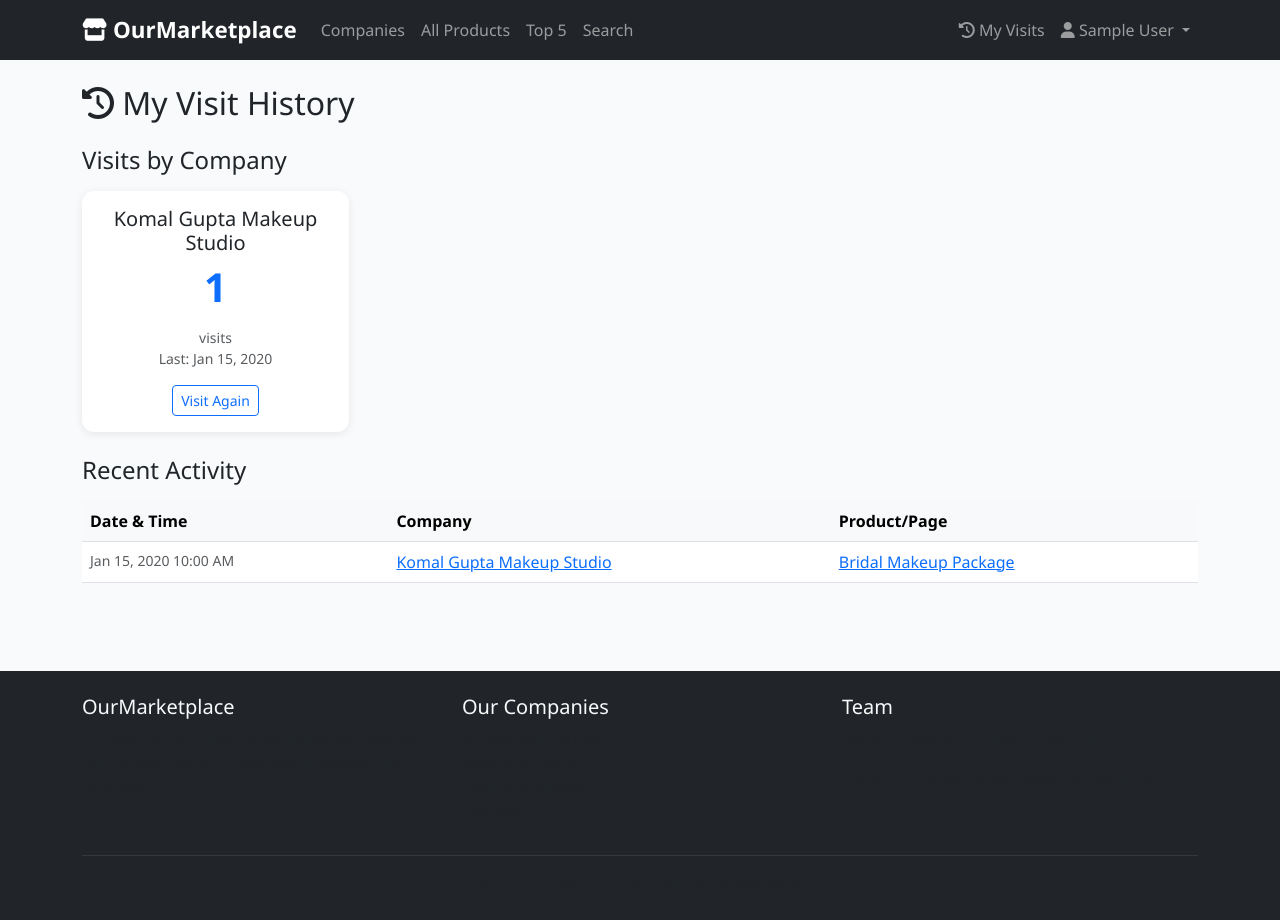
After one commit to mansiguptacs/OurMarketPlace, a PHP site: page /tracking/history.php in a window 1280 px wide. The commit adds this page. Run offline with PHP 8.4, Linux system fonts and the light colour scheme; the visitor is signed in with stand-in values (Sample User, id 1); data comes from the database, SQL or seed files in the repository; tables that the repository leaves empty hold one stand-in row (values such as "Sample post").

Commit message:
Visits Tracking and Review System

```diff
--- a/companies/view.php
+++ b/companies/view.php
@@ -1,6 +1,7 @@
 <?php
 require_once __DIR__ . '/../config/database.php';
 require_once __DIR__ . '/../includes/session.php';
+require_once __DIR__ . '/../includes/tracking.php';
 
 $conn = getDBConnection();
 
@@ -24,6 +25,9 @@ if (!$company) {
 }
 
 $pageTitle = $company['name'] . " - OurMarketplace";
+
+// Track this visit
+trackVisit($company_id);
 
 // Fetch products for this company
 $stmt = $conn->prepare("
--- a/products/view.php
+++ b/products/view.php
@@ -1,6 +1,7 @@
 <?php
 require_once __DIR__ . '/../config/database.php';
 require_once __DIR__ . '/../includes/session.php';
+require_once __DIR__ . '/../includes/tracking.php';
 
 $conn = getDBConnection();
 
@@ -33,6 +34,9 @@ if (!$product) {
 }
 
 $pageTitle = $product['name'] . " - OurMarketplace";
+
+// Track this visit
+trackVisit($product['company_id'], $product_id);
 
 // Fetch reviews for this product
 $stmt = $conn->prepare("
--- /dev/null
+++ b/tracking/history.php
@@ -0,0 +1,115 @@
+<?php
+$pageTitle = "My Visit History - OurMarketplace";
+require_once __DIR__ . '/../config/database.php';
+require_once __DIR__ . '/../includes/session.php';
+
+requireLogin();
+
+$conn = getDBConnection();
+$user_id = getCurrentUserId();
+
+// Get visit summary per company
+$stmt = $conn->prepare("
+    SELECT c.id, c.name, c.category, COUNT(v.id) AS visit_count, MAX(v.visited_at) AS last_visit
+    FROM user_visits v
+    JOIN companies c ON c.id = v.company_id
+    WHERE v.user_id = ?
+    GROUP BY c.id
+    ORDER BY visit_count DESC
+");
+$stmt->bind_param("i", $user_id);
+$stmt->execute();
+$company_visits = $stmt->get_result();
+$stmt->close();
+
+// Get recent visit details (last 20)
+$stmt = $conn->prepare("
+    SELECT v.*, c.name AS company_name, p.name AS product_name
+    FROM user_visits v
+    JOIN companies c ON c.id = v.company_id
+    LEFT JOIN products p ON p.id = v.product_id
+    WHERE v.user_id = ?
+    ORDER BY v.visited_at DESC
+    LIMIT 20
+");
+$stmt->bind_param("i", $user_id);
+$stmt->execute();
+$recent_visits = $stmt->get_result();
+$stmt->close();
+
+require_once __DIR__ . '/../includes/header.php';
+?>
+
+<h2 class="mb-4"><i class="fas fa-history"></i> My Visit History</h2>
+
+<!-- Summary by Company -->
+<h4 class="mb-3">Visits by Company</h4>
+<?php if ($company_visits->num_rows > 0): ?>
+<div class="row g-3 mb-4">
+    <?php while ($cv = $company_visits->fetch_assoc()): ?>
+    <div class="col-md-6 col-lg-3">
+        <div class="card text-center h-100">
+            <div class="card-body">
+                <h5 class="card-title"><?php echo htmlspecialchars($cv['name']); ?></h5>
+                <p class="display-6 text-primary fw-bold"><?php echo $cv['visit_count']; ?></p>
+                <p class="text-muted small mb-0">visits</p>
+                <p class="text-muted small">
+                    Last: <?php echo date('M d, Y', strtotime($cv['last_visit'])); ?>
+                </p>
+                <a href="<?php echo baseUrl('/companies/view.php?id=' . $cv['id']); ?>" class="btn btn-outline-primary btn-sm">
+                    Visit Again
+                </a>
+            </div>
+        </div>
+    </div>
+    <?php endwhile; ?>
+</div>
+<?php else: ?>
+<div class="alert alert-info mb-4">
+    You haven't visited any companies yet. <a href="<?php echo baseUrl('/companies/index.php'); ?>">Start exploring!</a>
+</div>
+<?php endif; ?>
+
+<!-- Recent Activity -->
+<h4 class="mb-3">Recent Activity</h4>
+<?php if ($recent_visits->num_rows > 0): ?>
+<div class="table-responsive">
+    <table class="table table-hover">
+        <thead class="table-light">
+            <tr>
+                <th>Date & Time</th>
+                <th>Company</th>
+                <th>Product/Page</th>
+            </tr>
+        </thead>
+        <tbody>
+            <?php while ($visit = $recent_visits->fetch_assoc()): ?>
+            <tr>
+                <td class="text-muted small"><?php echo date('M d, Y h:i A', strtotime($visit['visited_at'])); ?></td>
+                <td>
+                    <a href="<?php echo baseUrl('/companies/view.php?id=' . $visit['company_id']); ?>">
+                        <?php echo htmlspecialchars($visit['company_name']); ?>
+                    </a>
+                </td>
+                <td>
+                    <?php if ($visit['product_name']): ?>
+                        <a href="<?php echo baseUrl('/products/view.php?id=' . $visit['product_id']); ?>">
+                            <?php echo htmlspecialchars($visit['product_name']); ?>
+                        </a>
+                    <?php else: ?>
+                        <span class="text-muted">Company Page</span>
+                    <?php endif; ?>
+                </td>
+            </tr>
+            <?php endwhile; ?>
+        </tbody>
+    </table>
+</div>
+<?php else: ?>
+<p class="text-muted">No recent activity to show.</p>
+<?php endif; ?>
+
+<?php
+$conn->close();
+require_once __DIR__ . '/../includes/footer.php';
+?>
```
Also changed, not shown: DESIGN_DECISIONS.md (added, +76 -0 lines), includes/tracking.php (added, +17 -0 lines), reviews/add.php (added, +50 -0 lines).
